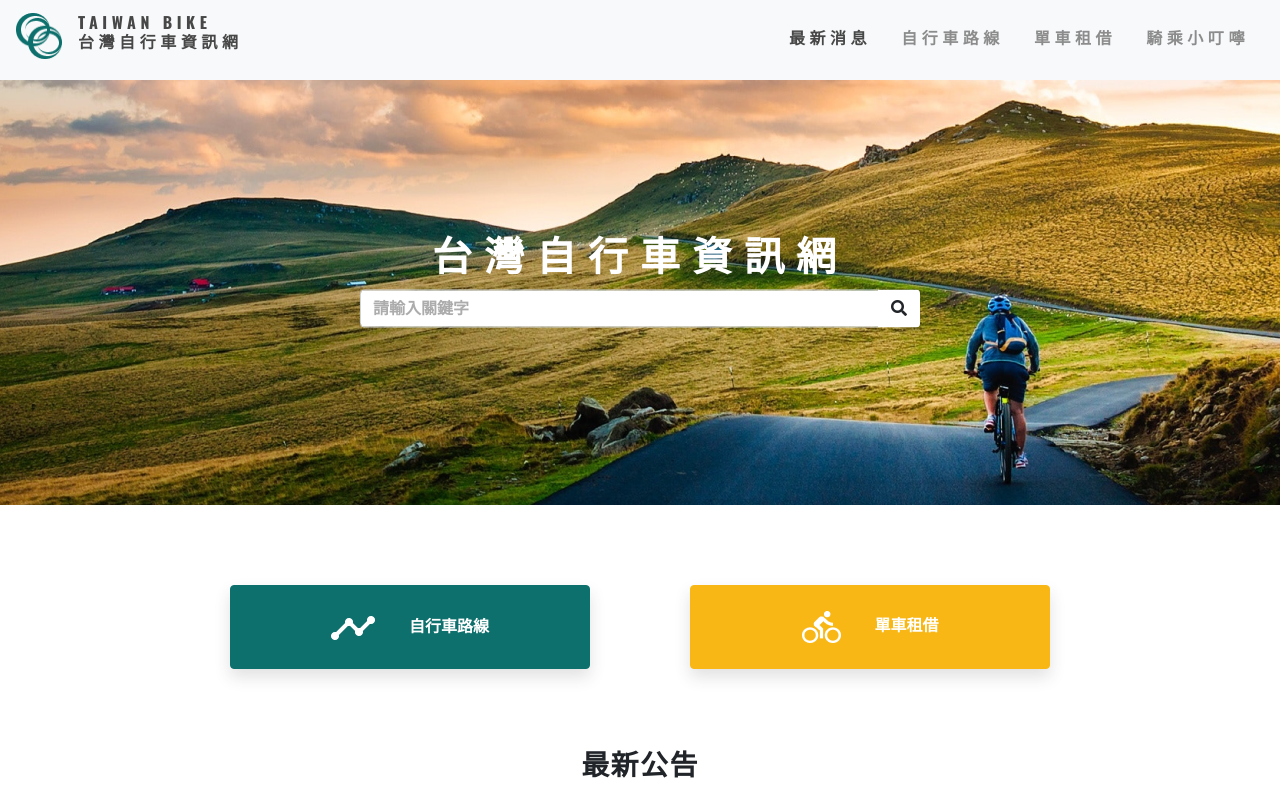
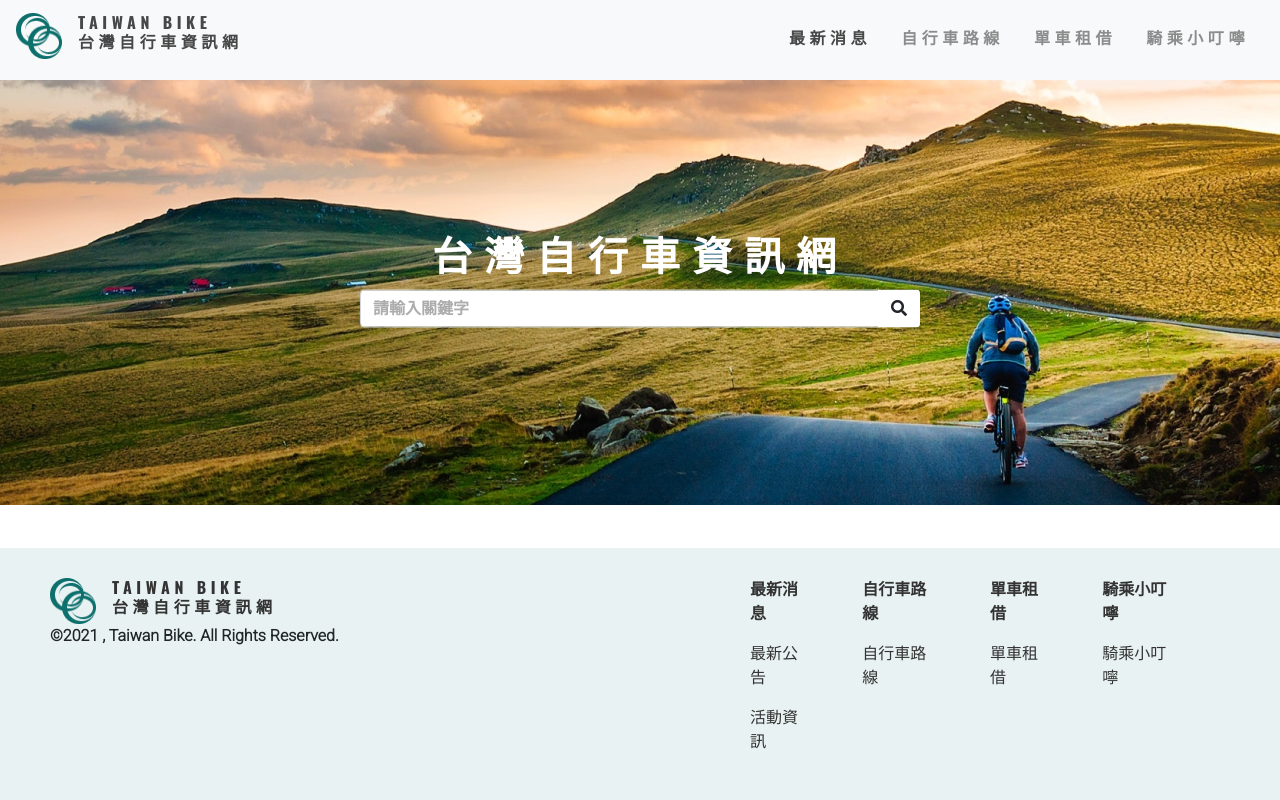
Before and after one commit to ba1679/bike-web, a Vue app: page / in a window 1280 px wide. Shown: the top 800 px of the page. Built offline with nearby package versions, Linux system fonts and the light colour scheme.

Commit message:
style - sticky footer

```diff
--- a/src/assets/scss/_main.scss
+++ b/src/assets/scss/_main.scss
@@ -64,3 +64,8 @@ font-family: Oswald;
   left: 50%;
   transform: translate(-50%,-50%);
 }
+.footer{
+  width: 100%;
+  position: absolute;
+  bottom: 0;
+}
--- a/src/components/Footer.vue
+++ b/src/components/Footer.vue
@@ -1,5 +1,5 @@
 <template>
-  <div class="bg-green-500">
+  <footer class="bg-green-500 footer">
     <div class="container-fluid py-4 px-6">
       <div class="row">
         <div class="col-12 col-md-7">
@@ -50,5 +50,5 @@
         </div>
       </div>
     </div>
-  </div>
+  </footer>
 </template>
```
